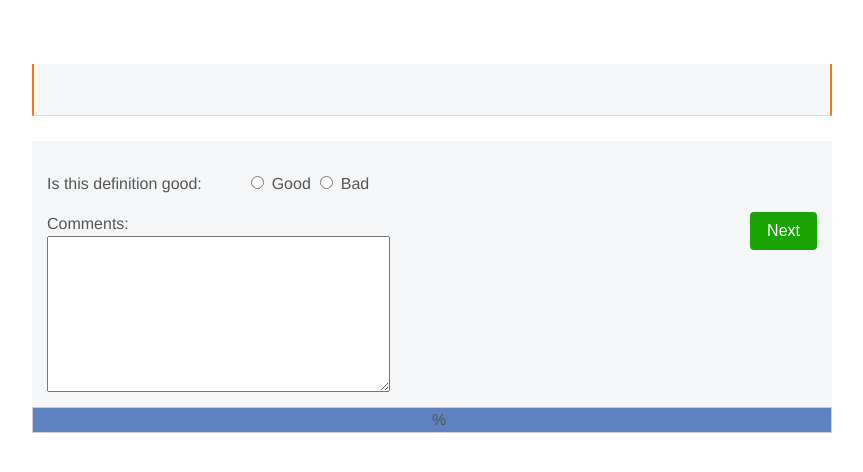
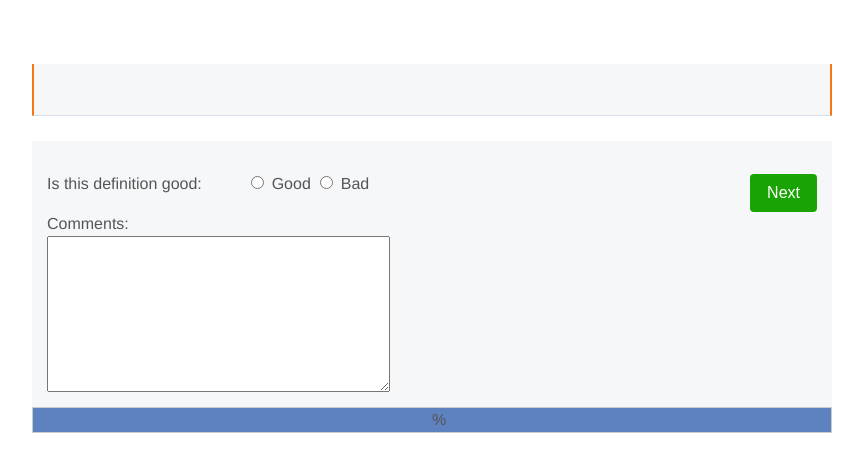
Before and after one commit to cafe-trauma/term_survey, a Django app: template survey/templates/review.html in a window 1280 px wide. Shown: the top 472 px of the page, without its empty margins (208-1071 px from the left). Run offline with Django 3.2, Linux system fonts and the light colour scheme; the template is opened without the code that fills it: values that come from a table or form of the project are taken from there, others are empty.

Commit message:
better crossbrowser styling

```diff
--- a/survey/templates/review.html
+++ b/survey/templates/review.html
@@ -11,20 +11,26 @@
 
 <form class="form" method="POST" action="{% url 'term_review' %}">
     {% csrf_token %}
-    <div style="inline">
+    <div style="display: flex; justify-content: space-between">
+        <div>
             {{form.good.label_tag}}
             {{form.good}}
         </div>
+        <input class="next btn" type="submit" value="Next" style="align-self: flex-end">
+    </div>
+    <div style="display: flex">
         <div id="proposal" style="display: none">
+            <div style="display: flex; flex-direction: column">
                 {{form.proposal.label_tag}}
                 {{form.proposal}}
             </div>
-    <div style="display: inline-grid">
+        </div>
+        <div style="display: flex; flex-direction: column">
             {{form.comment.label_tag}}
             {{form.comment}}
         </div>
+    </div>
     {{form.term_id}}
-    <input class="next btn" type="submit" value="Next" style="float: right">
 </form>
 <div style="text-align:center;border: 1px solid #ccc;">
     <span style="position:absolute;{% if percent >= 55 %}color:white{% endif %}">
@@ -33,14 +39,17 @@
     </div>
 </div>
 <script>
+    document.addEventListener("DOMContentLoaded", function(event){
+        console.log("loaded");
         var bad = document.getElementById("id_good_1");
         var good = document.getElementById("id_good_0");
         var proposal = document.getElementById("proposal");
         bad.addEventListener("click", function(event){
-        proposal.style.display = 'inline-grid';
+            proposal.style.display = 'inherit';
         });
         good.addEventListener("click", function(event){
             proposal.style.display = 'none';
         });
+    });
 </script>
 {% endblock %}
```
Lines whose indentation alone changed are shown as unchanged.
